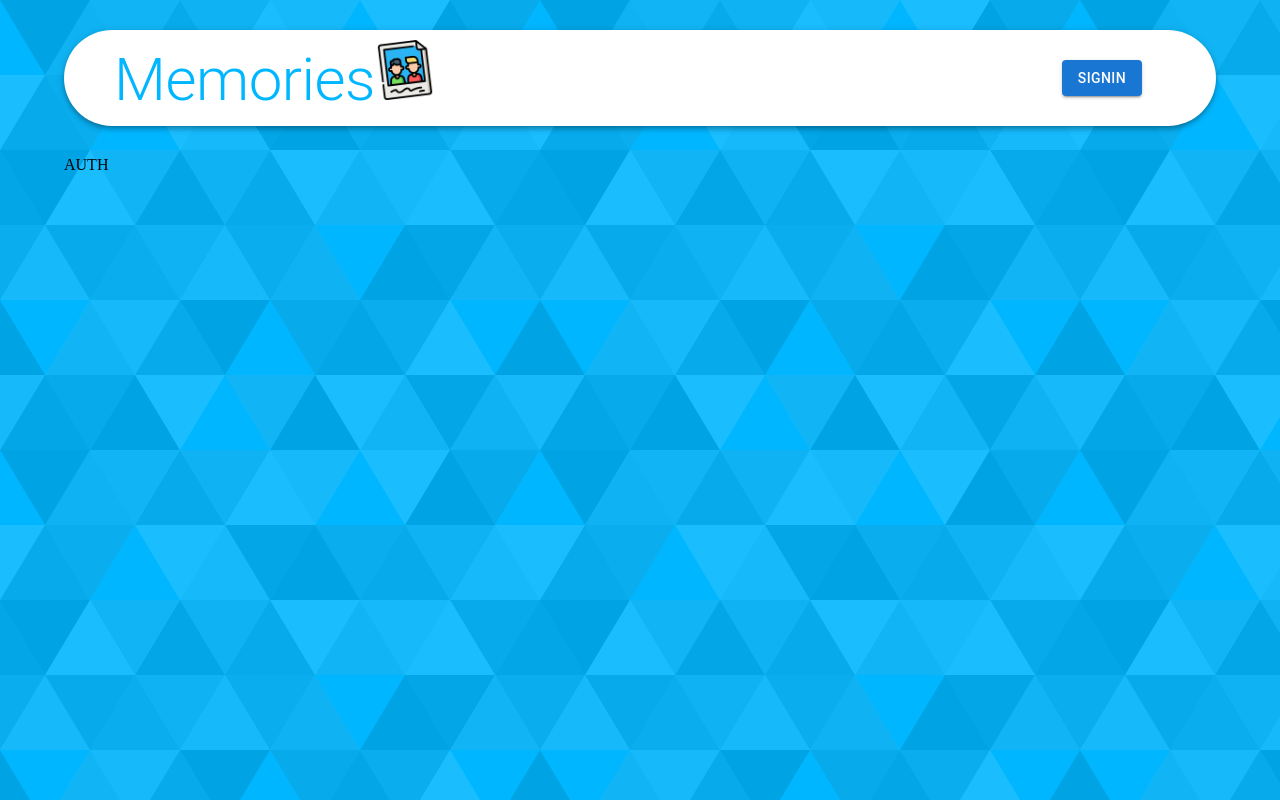
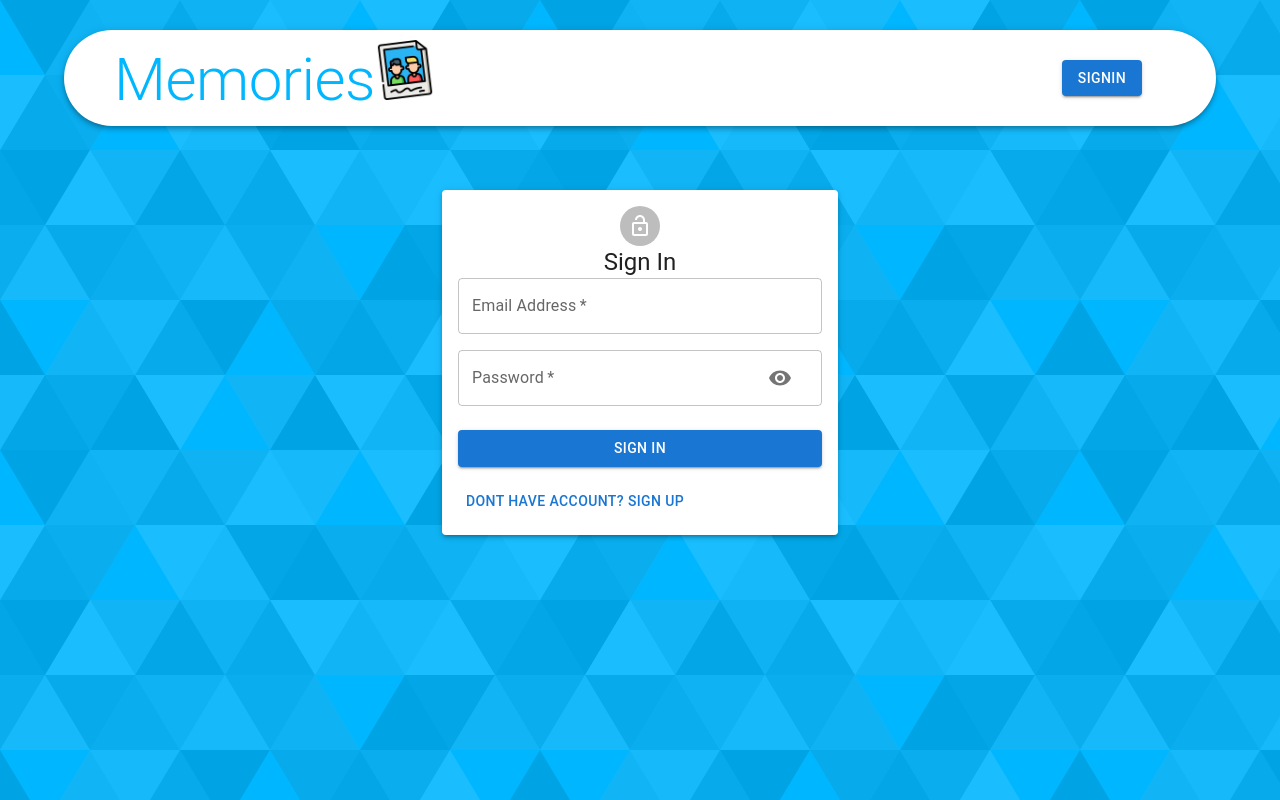
Before and after one commit to thgtvcaptain/TravelBlogMERN, a React (Create React App) app in the folder client/: page /auth in a window 1280 px wide. Built offline with nearby package versions, Linux system fonts and the light colour scheme.

Commit message:
add auth form

```diff
--- a/client/src/components/Auth/Auth.js
+++ b/client/src/components/Auth/Auth.js
@@ -1,12 +1,62 @@
-import React from 'react';
+import React, {useState} from 'react';
+import { Typography, Avatar, Button, Paper, Grid, Container } from "@mui/material";
+
+import LockOutlinedIcon from '@mui/icons-material/LockOpenOutlined';
+
+import Input from './Input';
+
+import styles from './styles';
 
 const Auth = () => {
-    const state=null;
+
+    const [showPassword, setShowPassword] = useState(false);
+    const [isSignup, setIsSignup] = useState(false);
+
+    const handleChange = () => {}
+
+    const handleShowPassword = () => {
+        setShowPassword(!showPassword);
+    }
+
+    const handleSubmit = () => {
+
+    }
+
+    const switchMode = () => {
+        setIsSignup(!isSignup);
+    }
 
     return (
-        <div>
-            AUTH
-        </div>
+        <Container component="main" maxWidth="xs">
+            <Paper sx={styles.paper} elevation={3}>
+                <Avatar xs={styles.avatar}>
+                    <LockOutlinedIcon />
+                </Avatar>
+                <Typography variant="h5">{isSignup ? 'Sign Up' : 'Sign In'}</Typography>
+                <form xs={styles.form} onSubmit={handleSubmit}>
+                    <Grid container spacing={2}>
+                        {   isSignup && (
+                            <>
+                                <Input name="firstName" label="First Name" handleChange={handleChange} autoFocus half/>
+                                <Input name="lastName" label="Last Name" handleChange={handleChange} half />
+                            </>
+                            )}
+                            <Input name="email" label="Email Address" handleChange={handleChange} type="email" />
+                            <Input name="password" label="Password" handleChange={handleChange} type={showPassword ? 'text' : 'password'} handleShowPassword={handleShowPassword}/>
+                    </Grid>
+                    <Button type="submit" fullWidth variant="contained" color="primary" sx={styles.submit}>
+                        { isSignup ? 'Sign Up' : 'Sign In'}
+                    </Button>
+                    <Grid container justify="flex-end">
+                        <Grid item>
+                            <Button onClick={switchMode}>
+                                { isSignup ? 'Already have account? Sign in' : 'Dont have account? Sign up' }
+                            </Button>
+                        </Grid>
+                    </Grid>
+                </form>
+            </Paper>
+        </Container>
     );
 }
 
--- /dev/null
+++ b/client/src/components/Auth/Input.js
@@ -0,0 +1,35 @@
+import React from 'react';
+import { TextField, Grid, InputAdornment, IconButton } from '@mui/material';
+import Visibility from '@mui/icons-material/Visibility'
+import VisibilityOff from '@mui/icons-material/VisibilityOff'
+
+const Input = ({ name, handleChange, label, half, autoFocus, type, handleShowPassword }) => {
+    return (
+        <Grid item xs={12} sm={half ? 6 : 12 }>
+            <TextField
+                name={name}
+                onChange={handleChange}
+                variant="outlined"
+                required
+                fullWidth
+                label={label}
+                autoFocus={autoFocus}
+                autoComplete="false"
+                type={type}
+                InputProps={name ==='password' ? {
+                    endAdornment: (
+                        <InputAdornment position="end">
+                            <IconButton position="end" >
+                                <IconButton onClick={handleShowPassword}>
+                                    {type === 'password' ? <Visibility /> : <VisibilityOff />}
+                                </IconButton>
+                            </IconButton>
+                        </InputAdornment>
+                    )
+                } : null }
+            />
+        </Grid>
+     );
+}
+
+export default Input;
--- a/client/src/components/Auth/styles.js
+++ b/client/src/components/Auth/styles.js
@@ -0,0 +1,34 @@
+import { createTheme } from '@mui/material/styles';
+
+const theme = createTheme();
+
+const styles = {
+    paper: {
+        marginTop: theme.spacing(8),
+        display: 'flex',
+        flexDirection: 'column',
+        alignItems: 'center',
+        padding: theme.spacing(2),
+      },
+      root: {
+        '& .MuiTextField-root': {
+          margin: theme.spacing(1),
+        },
+      },
+      avatar: {
+        margin: theme.spacing(1),
+        backgroundColor: theme.palette.secondary.main,
+      },
+      form: {
+        width: '100%', // Fix IE 11 issue.
+        marginTop: theme.spacing(3),
+      },
+      submit: {
+        margin: theme.spacing(3, 0, 2),
+      },
+      googleButton: {
+        marginBottom: theme.spacing(2),
+      },
+};
+
+export default styles;
```
